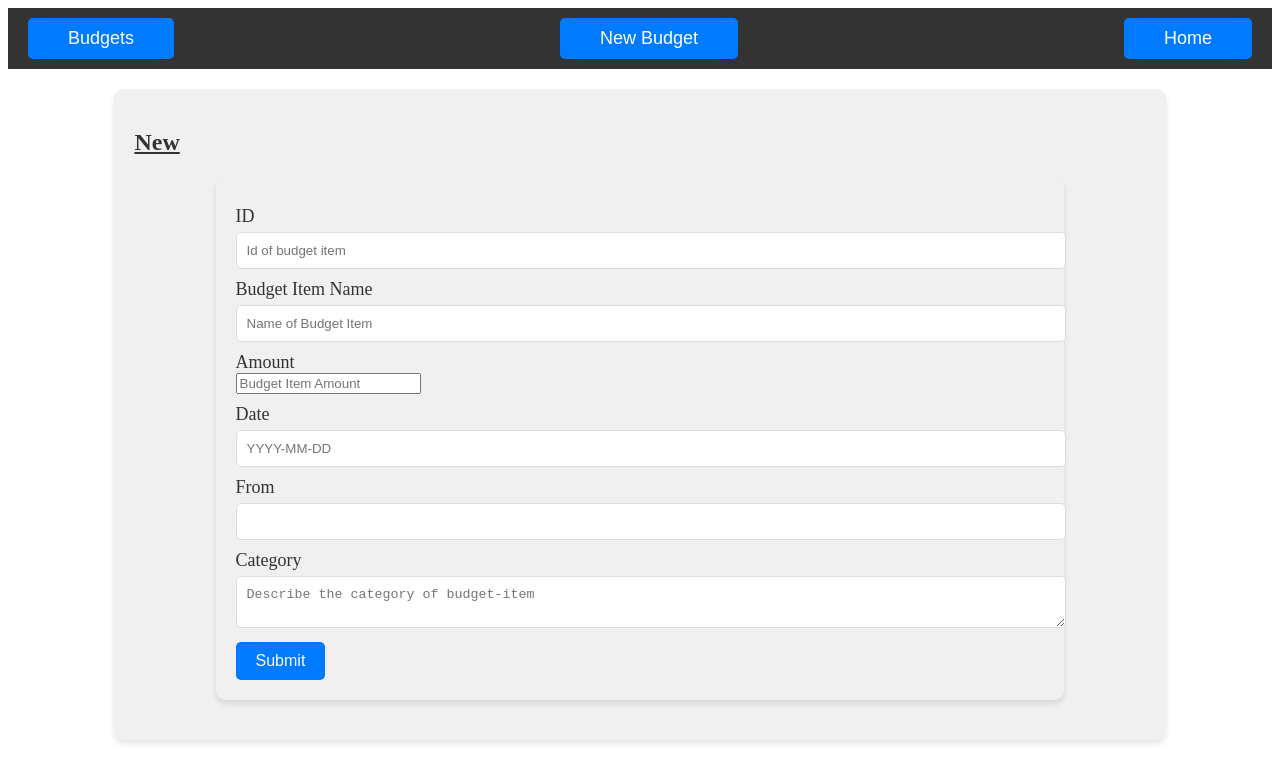
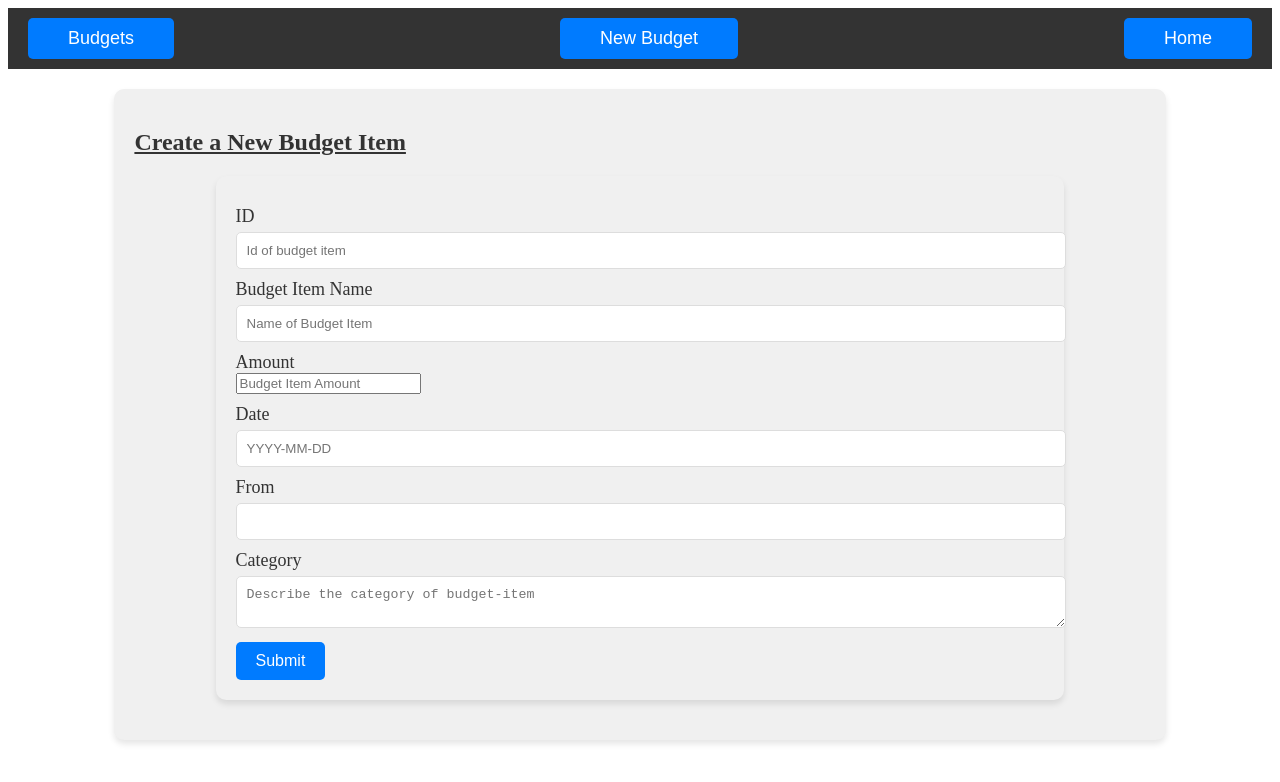
Before and after one commit to AlexanderTsiklidis1/Budgeting-Front-End, a React (Vite) app: page /budgets/new in a window 1280 px wide. Shown: the top 782 px of the page. Built offline with nearby package versions, Linux system fonts and the light colour scheme.

Commit message:
makes a change to have btter CRUD pages

```diff
--- a/src/App.jsx
+++ b/src/App.jsx
@@ -1,6 +1,5 @@
 import { BrowserRouter as Router, Routes, Route } from "react-router-dom";
 import "./index.css"
-
 import Edit from "./Pages/Edit";
 import FourOFour from "./Pages/FourOFour";
 import Home from "./Pages/Home";
--- a/src/Pages/Edit.jsx
+++ b/src/Pages/Edit.jsx
@@ -3,7 +3,7 @@ import BudgetEditForm from "../Components/BudgetEditForm";
 function Edit() {
   return (
     <div className="New Edit">
-      <h2 className="welcome-heading">Edit</h2>
+      <h2 className="welcome-heading">Edit a Current Budget Item</h2>
       <BudgetEditForm />
     </div>
   );
--- a/src/Pages/Index.jsx
+++ b/src/Pages/Index.jsx
@@ -6,7 +6,7 @@ const API = import.meta.env.VITE_BASE_URL;
 function Index() {
   return (
     <div className="home-container">
-      <h2 className="welcome-heading">Index</h2>
+      <h2 className="welcome-heading">Budget Info</h2>
       <Budgets />
     </div>
   );
--- a/src/Pages/New.jsx
+++ b/src/Pages/New.jsx
@@ -3,7 +3,7 @@ import BudgetNewForm from "../Components/BudgetNewForm";
 function New() {
   return (
     <div className="new-budget-form">
-      <h2 className="welcome-heading">New</h2>
+      <h2 className="welcome-heading">Create a New Budget Item</h2>
       <BudgetNewForm />
     </div>
   );
```
